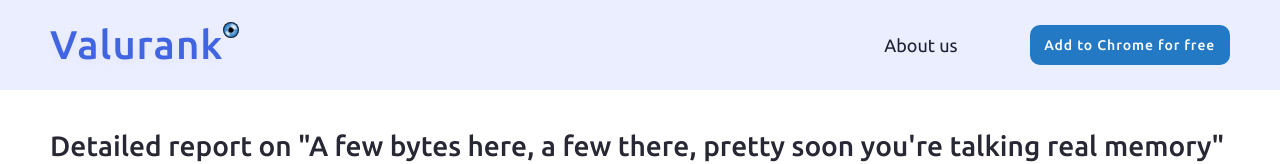
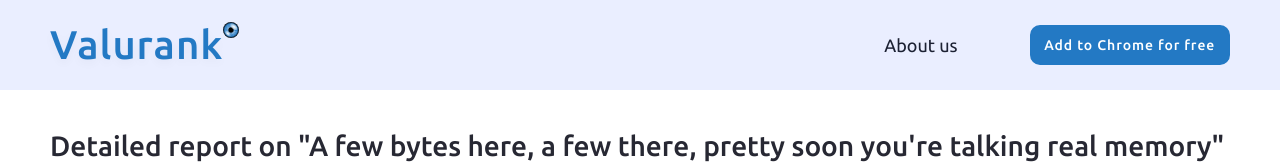
Before and after one commit to kindrakevychn/Next-report, a Next.js app: page / in a window 1280 px wide. Shown: the top 164 px of the page. Built offline with nearby package versions, Linux system fonts and the light colour scheme.

Commit message:
Change text logo color

```diff
--- a/components/navbar.module.css
+++ b/components/navbar.module.css
@@ -14,7 +14,7 @@
   display: flex;
   font-size: 2.5rem;
   font-weight: 500;
-  color: #4164E2;
+  color: #2379C4;
   letter-spacing: .9px;
   text-shadow: 0px 4px 10px rgba(0, 0, 0, .04);
 }
```
